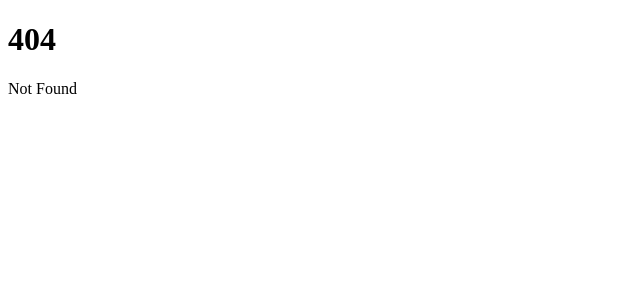
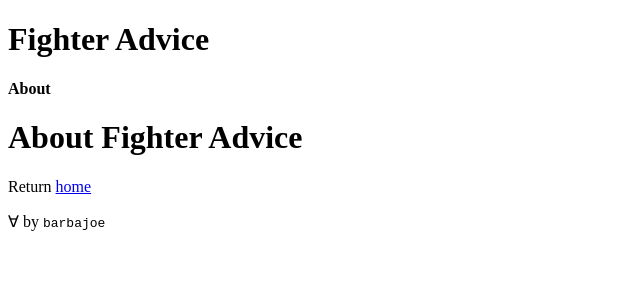
Before and after one commit to Barbacoa08/fighter-advice, a SvelteKit app: page /about in a window 1280 px wide. Before the commit this address had no page. Shown: the top 300 px of the page, without its empty margins (0-640 px from the left). Built offline with nearby package versions, Linux system fonts and the light colour scheme.

Commit message:
throw in some placeholder ish for testing how sveltekit works

```diff
--- /dev/null
+++ b/src/lib/Test.svelte
@@ -0,0 +1 @@
+<div>ping</div>
--- /dev/null
+++ b/src/routes/+layout.svelte
@@ -0,0 +1,9 @@
+<header>
+  <h1>Fighter Advice</h1>
+</header>
+
+<main>
+  <slot />
+</main>
+
+<footer>&forall; by <code>barbajoe</code></footer>
--- /dev/null
+++ b/src/routes/about/+layout.svelte
@@ -0,0 +1,3 @@
+<h4>About</h4>
+
+<slot />
--- /dev/null
+++ b/src/routes/about/+page.svelte
@@ -0,0 +1,8 @@
+<svelte:head>
+  <title>FA: About</title>
+</svelte:head>
+
+<h1>About Fighter Advice</h1>
+<p>
+  Return <a href="/">home</a>
+</p>
```
Also changed, not shown: src/routes/+page.svelte (+10 -0 lines).
